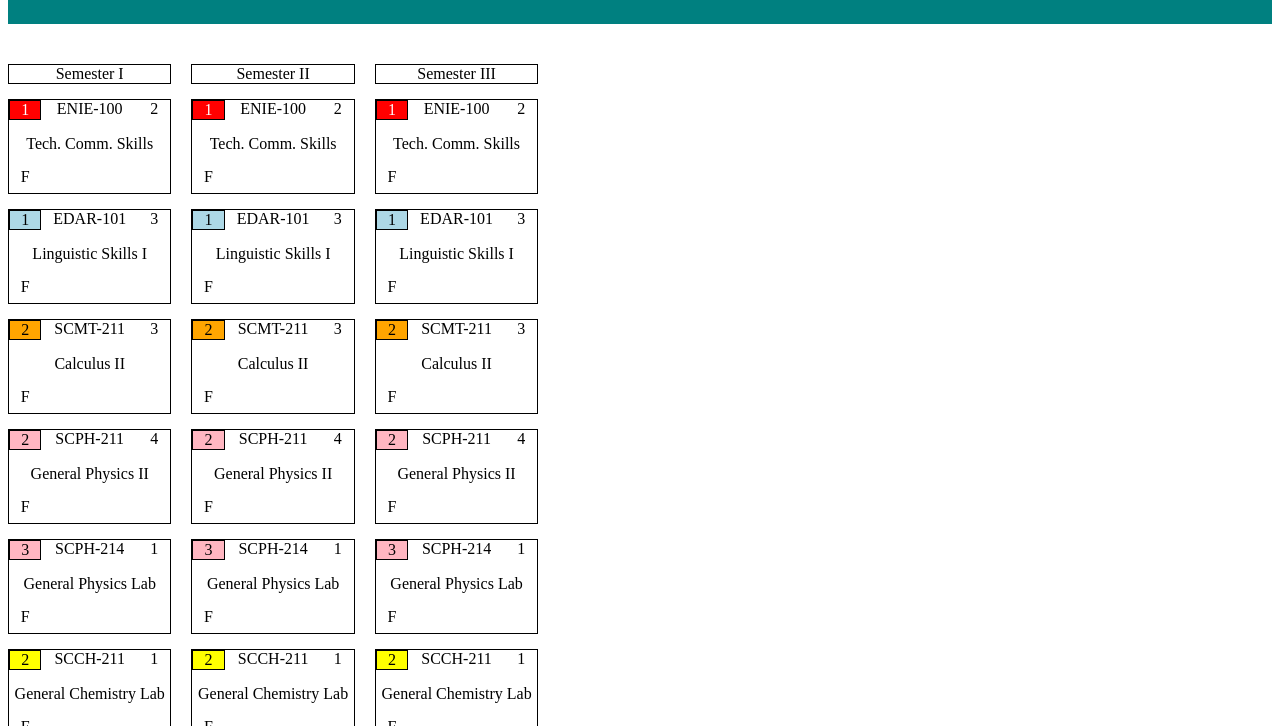
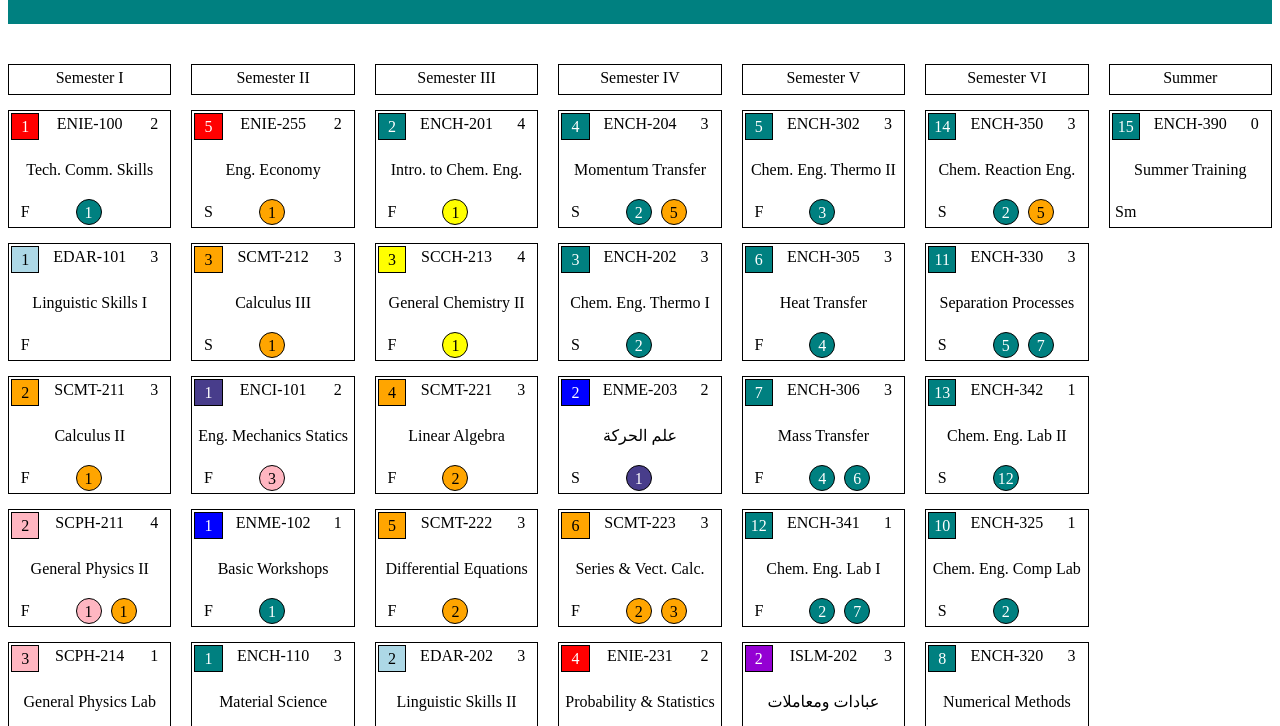
Before and after one commit to AhmadAlsaadi/che-chart, a plain HTML site: page home.html in a window 1280 px wide. Shown: the part 74-800 px from the top of the page. Drawn offline with nearby package versions, Linux system fonts and the light colour scheme.

Commit message:
courses completed with proper format

```diff
--- a/d3code.js
+++ b/d3code.js
@@ -1,4 +1,11 @@
 var preReq=[];
+curr.forEach(function(d){
+	d.courses.forEach(function(p){
+		if(p.pre!=undefined){
+		preReq.push(p.pre)}
+	})
+})
+console.log(preReq)
 const container=d3.select(".grid-container")     //specify grid-container div to work with.
 
 const semesters=container.selectAll(".semester").data(curr).enter().append("div").attr("class","semester");   // creating number of semesters offered.
@@ -8,11 +15,5 @@ const courses=semesters.selectAll(".course-grid").data(d=>d.courses).enter().app
 const course=courses.selectAll(".course").data(d=>d.name).enter().append("div").attr("class",(d,i)=>course_tags[i])
 course.filter(function(d,i) { return i < 5 }).append('p').text(d=>d);
 
-console.log(d3.selectAll(".course-pre"))
- console.log(semesters.data(d=>d.pre))
-
-
-
-//console.log(d3.selectAll(".course-pre").selectAll(".required").data(function(d,i){
-
-  //console.log(d)}).enter().append("div").attr("class","required").append("p").text(d=>d));
+const preRequisit=d3.selectAll(".course-pre").data(preReq)
+preRequisit.selectAll(".pre").data(d=>d).enter().append("div").attr("class",d=>d[1].slice(0,4)+" required").append("p").text(d=>d[0])
--- a/d3courses.js
+++ b/d3courses.js
@@ -2,27 +2,27 @@
 var allcourses={
     ENCH:{
         ENCH110:["1","ENCH-110","3","Material Science","S",[1,2]],
-        ENCH201:["ench","2","ENCH-201","4","Intro. to Chem. Eng.","F",[1]],
-        ENCH202:["ench","3","ENCH-202","3","Chem. Eng. Thermodynamics I","S",[1]],
-        ENCH204:["ench","4","ENCH-204","3","Momentum Transfer","S",[1]],
-        ENCH302:["ench","5","ENCH-302","3","Chem. Eng. Thermodynamics II","F",[1]],
-        ENCH305:["ench","6","ENCH-305","3","Heat Transfer","F",[1]],
-        ENCH306:["ench","7","ENCH-306","3","Mass Transfer","F",[1]],
-        ENCH320:["ench","8","ENCH-320","3","Numerical Methods","S",[1]],
-        ENCH421:["ench","9","ENCH-421","3","Process Control","F",[1]],
-        ENCH325:["ench","10","ENCH-325","1","Chem. Eng. Computer Lab","S",[1]],
-        ENCH330:["ench","11","ENCH-330","3","Separation Processes","S",[1]],
-        ENCH341:["ench","12","ENCH-341","1","Chem. Eng. Lab I","F",[1]],
-        ENCH342:["ench","13","ENCH-342","1","Chem. Eng. Lab II","S",[1]],
-        ENCH350:["ench","14","ENCH-350","3","Chem. Reaction Eng.","S",[1]],
-        ENCH390:["ench","15","ENCH-390","0","Summer Training","Sm",[1]],
-        ENCH420:["ench","16","ENCH-420","3","Process Design & Economics","F",[1]],
-        ENCH422:["ench","17","ENCH-422","3","Process Safety Management","S",[1]],
-        ENCH426:["ench","18","ENCH-426","3","Process Integ. & Optimz.","S",[1]],
-        ENCH499:["ench","19","ENCH-499","4","Senior Design Project","F",[1]],
-        ENCHX:["ench","20","ENCH-X","3","Chem. Eng. Elective I","F",[1]],
-        ENCHXX:["ench","21","ENCH-XX","3","Chem. Eng. Elective II","S",[1]],
-        ENCHXXX:["ench","22","ENCH-XXX","3","Chem. Eng. Elective III","S",[1]],
+        ENCH201:["2","ENCH-201","4","Intro. to Chem. Eng.","F",[1]],
+        ENCH202:["3","ENCH-202","3","Chem. Eng. Thermo I","S",[1]],
+        ENCH204:["4","ENCH-204","3","Momentum Transfer","S",[1]],
+        ENCH302:["5","ENCH-302","3","Chem. Eng. Thermo II","F",[1]],
+        ENCH305:["6","ENCH-305","3","Heat Transfer","F",[1]],
+        ENCH306:["7","ENCH-306","3","Mass Transfer","F",[1]],
+        ENCH320:["8","ENCH-320","3","Numerical Methods","S",[1]],
+        ENCH421:["9","ENCH-421","3","Process Control","F",[1]],
+        ENCH325:["10","ENCH-325","1","Chem. Eng. Comp Lab","S",[1]],
+        ENCH330:["11","ENCH-330","3","Separation Processes","S",[1]],
+        ENCH341:["12","ENCH-341","1","Chem. Eng. Lab I","F",[1]],
+        ENCH342:["13","ENCH-342","1","Chem. Eng. Lab II","S",[1]],
+        ENCH350:["14","ENCH-350","3","Chem. Reaction Eng.","S",[1]],
+        ENCH390:["15","ENCH-390","0","Summer Training","Sm",[1]],
+        ENCH420:["16","ENCH-420","3","Proc Design & Econ","F",[1]],
+        ENCH422:["17","ENCH-422","3","Proc. Safety Manag","S",[1]],
+        ENCH426:["18","ENCH-426","3","Proc Integ. & Optimz.","S",[1]],
+        ENCH499:["19","ENCH-499","4","Senior Design Project","F",[1]],
+        ENCHX:["20","ENCH-X","3","Chem. Eng. Elective I","F",[1]],
+        ENCHXX:["21","ENCH-XX","3","Chem. Eng. Elective II","S",[1]],
+        ENCHXXX:["22","ENCH-XXX","3","Chem. Eng. Elect. III","S",[1]],
 
         },
     ENME:{
@@ -31,72 +31,72 @@ var allcourses={
         ENME203:["2","ENME-203","2","علم الحركة","S",[1]],
         },
     ENIE:{
-        ENIE100:["1","ENIE-100","2","Tech. Comm. Skills","F",[1,2,3]],
+        ENIE100:["1","ENIE-100","2","Tech. Comm. Skills","F",[1]],
         ENIE202:["2","ENIE-202","2","Intro. to Eng. Design","S",[1]],
-        ENIE203:["enie","3","ENIE-203","1","Prof. Ethics for Eng.","S",[1]],
-        ENIE231:["enie","4","ENIE-231","2","Probability & Statistics","S",[1]],
+        ENIE203:["3","ENIE-203","1","Prof. Ethics for Eng.","S",[1]],
+        ENIE231:["4","ENIE-231","2","Probability & Statistics","S",[1]],
         ENIE255:["5","ENIE-255","2","Eng. Economy","S",[1]]
 
         },
     ISLM:{
-        ISLM201:["islm","1","ISLM-201","3","عبادات ومعاملات","S",[1]],
-        ISLM202:["islm","2","ISLM-202","3","عبادات ومعاملات","F",[1]],
-        ISLM303:["islm","3","ISLM-303","3","عبادات ومعاملات","F",[1]],
+        ISLM201:["1","ISLM-201","3","عبادات ومعاملات","S",[1]],
+        ISLM202:["2","ISLM-202","3","عبادات ومعاملات","F",[1]],
+        ISLM303:["3","ISLM-303","3","عبادات ومعاملات","F",[1]],
 
         },
     XXXX:{
-        XXXXI:["free","1","XXXX-001","3","Free Course I","F|S",[1]],
-        XXXXII:["free","2","XXXX-002","3","Free Course II","F|S",[1]],
+        XXXXI:["1","FREE-001","3","Free Course I","F|S",[1]],
+        XXXXII:["2","FREE-002","3","Free Course II","F|S",[1]],
 
         },
     ENEE:{
-        ENEE101:["1","ENEE-101","3","Computer Programming","S",[1]],
-        ENEE305:["enee","2","ENEE-305","3","Fund. of Elec. Circuits","S",[1]],
+        ENEE101:["1","ENEE-101","3","Comp. Programming","S",[1]],
+        ENEE305:["2","ENEE-305","3","Fund. of Elec. Circuits","S",[1]],
         },
     SCCH:{
-        SCCH101:["scch","1","SCCH-101","3","General Chemistry I","F",[1]],
+        SCCH101:["1","SCCH-101","3","General Chemistry I","F",[1]],
         SCCH211:["2","SCCH-211","1","General Chemistry Lab","F",[1]],
-        SCCH213:["scch","3","SCCH-213","4","General Chemistry II","F",[1]],
-        SCCH215:["scch","4","SCCH-215","4","Organic Chemistry","F",[1]],
+        SCCH213:["3","SCCH-213","4","General Chemistry II","F",[1]],
+        SCCH215:["4","SCCH-215","4","Organic Chemistry","F",[1]],
         },
     SCPH:{
-        SCPH101:["scph","1","SCPH-101","4","General Physics I","F",[1]],
+        SCPH101:["1","SCPH-101","4","General Physics I","F",[1]],
         SCPH211:["2","SCPH-211","4","General Physics II","F",[1]],
         SCPH214:["3","SCPH-214","1","General Physics Lab","F",[1]],
         },
     EDAR:{
         EDAR101:["1","EDAR-101","3","Linguistic Skills I","F",[1]],
-        EDAR202:["edar","2","EDAR-202","3","Linguistic Skills II","F",[1]],
+        EDAR202:["2","EDAR-202","3","Linguistic Skills II","F",[1]],
         },
     ENCI:{
         ENCI101:["1","ENCI-101","2","Eng. Mechanics Statics","F",[1]],
         },
     EIPR:{
-        EIPR102:["eipr","1","EIPR-102","2","English Language II","F",[1]],
+        EIPR102:["1","EIPR-102","2","English Language II","F",[1]],
     },
     CCIT:{
-        CCIT100:["ccit","1","CCIT-100","2","Computer Skills","F",[1]],
+        CCIT100:["1","CCIT-100","2","Computer Skills","F",[1]],
         },
     SCMT:{
         SCMT101:["1","SCMT-101","3","Calculus I","F",[1]],
         SCMT211:["2","SCMT-211","3","Calculus II","F",[1]],
         SCMT212:["3","SCMT-212","3","Calculus III","S",[1]],
         SCMT221:["4","SCMT-221","3","Linear Algebra","F",[1]],
-        SCMT222:["scmt","5","SCMT-222","3","Differential Equations","F",[1]],
-        SCMT223:["scmt","6","SCMT-223","3","Series & Vect. Calculus","F",[1]],
+        SCMT222:["5","SCMT-222","3","Differential Equations","F",[1]],
+        SCMT223:["6","SCMT-223","3","Series & Vect. Calc.","F",[1]],
         },
     ENWS:{
-        ENWS201:["ENWS","1","ENWS-201","3","Introduction to water treatment","F",[1]],
-        ENWS301:["ENWS","2","ENWS-301","3","Thermal Desalination Technologies","F",[1]],
-        ENWS302:["ENWS","3","ENWS-302","3","Calculus III","S",[1]],
-        ENWS402:["ENWS","4","ENWS-401","3","Reverse Osmosis","F",[1]],
-        ENWS403:["ENWS","5","ENWS-402","3","Emerging desalination Technlogies","F",[1]],
-        ENWS411:["ENWS","6","ENWS-411","3","Water Management and Field Investigations","F",[1]],
-        ENWS390:["ENWS","7","ENWS-390","3","Summer Training","F",[1]],
-        ENWS499:["ENWS","8","ENWS-499","3","Project Design","F",[1]],
-        ENWSX:["ENWS","9","ENWS-X","3","Elective course I","F",[1] ],
-        ENWSXX:["ENWS","10","ENWS-XX","3","Elective course II","F",[1]],
-        ENWSXXX:["ENWS","11","ENWS-XXX","3","Elective course III","F",[1]],
+        ENWS201:["1","ENWS-201","3","Introduction to water treatment","F",[1]],
+        ENWS301:["2","ENWS-301","3","Thermal Desalination Technologies","F",[1]],
+        ENWS302:["3","ENWS-302","3","Calculus III","S",[1]],
+        ENWS402:["4","ENWS-401","3","Reverse Osmosis","F",[1]],
+        ENWS403:["5","ENWS-402","3","Emerging desalination Technlogies","F",[1]],
+        ENWS411:["6","ENWS-411","3","Water Management and Field Investigations","F",[1]],
+        ENWS390:["7","ENWS-390","3","Summer Training","F",[1]],
+        ENWS499:["8","ENWS-499","3","Project Design","F",[1]],
+        ENWSX:["9","ENWS-X","3","Elective course I","F",[1] ],
+        ENWSXX:["10","ENWS-XX","3","Elective course II","F",[1]],
+        ENWSXXX:["11","ENWS-XXX","3","Elective course III","F",[1]],
         },
 
 };
@@ -105,128 +105,86 @@ const course_tags=["course-no","course-code","course-credit","course-title","cou
 const curr=[
 
     {name:"semester1", courses:[
-        {name:["","Semester I"],pre:[2]},
+        {name:["","Semester I"]},
         {name:allcourses.ENIE.ENIE100,pre:[allcourses.ENCH.ENCH110]},
-        {name:allcourses.EDAR.EDAR101,pre:[allcourses.ENCH.ENCH110]},
-        {name:allcourses.SCMT.SCMT211,pre:[allcourses.ENCH.ENCH110]},
-        {name:allcourses.SCPH.SCPH211,pre:[allcourses.ENCH.ENCH110]},
-        {name:allcourses.SCPH.SCPH214,pre:[allcourses.ENCH.ENCH110]},
-        {name:allcourses.SCCH.SCCH211,pre:[allcourses.ENCH.ENCH110]},
-        {name:allcourses.ENIE.ENIE202,pre:[allcourses.ENCH.ENCH110]},
+        {name:allcourses.EDAR.EDAR101,pre:[]},
+        {name:allcourses.SCMT.SCMT211,pre:[allcourses.SCMT.SCMT101]},
+        {name:allcourses.SCPH.SCPH211,pre:[allcourses.SCPH.SCPH101,allcourses.SCMT.SCMT101]},
+        {name:allcourses.SCPH.SCPH214,pre:[allcourses.SCPH.SCPH101]},
+        {name:allcourses.SCCH.SCCH211,pre:[allcourses.SCCH.SCCH101]},
+
     ]},
     {name:"semester2", courses:[
-        {name:["","Semester II"],pre:[]},
-        {name:allcourses.ENIE.ENIE100,pre:[allcourses.ENCH.ENCH110]},
-        {name:allcourses.EDAR.EDAR101,pre:[allcourses.ENCH.ENCH110]},
-        {name:allcourses.SCMT.SCMT211,pre:[allcourses.ENCH.ENCH110]},
-        {name:allcourses.SCPH.SCPH211,pre:[allcourses.ENCH.ENCH110]},
-        {name:allcourses.SCPH.SCPH214,pre:[allcourses.ENCH.ENCH110]},
-        {name:allcourses.SCCH.SCCH211,pre:[allcourses.ENCH.ENCH110]},
-        {name:allcourses.ENIE.ENIE202,pre:[allcourses.ENCH.ENCH110]},
+        {name:["","Semester II"]},
+        {name:allcourses.ENIE.ENIE255,pre:[allcourses.SCMT.SCMT101]},
+        {name:allcourses.SCMT.SCMT212,pre:[allcourses.SCMT.SCMT101]},
+        {name:allcourses.ENCI.ENCI101,pre:[allcourses.SCPH.SCPH214]},
+        {name:allcourses.ENME.ENME102
+            ,pre:[allcourses.ENCH.ENCH110]},
+        {name:allcourses.ENCH.ENCH110,pre:[allcourses.SCCH.SCCH211]},
+        {name:allcourses.ENEE.ENEE101,pre:[allcourses.SCMT.SCMT101]},
+        {name:allcourses.ENIE.ENIE202,pre:[allcourses.ENIE.ENIE100]},
     ]},
     {name:"semester3", courses:[
-        {name:["","Semester III"],pre:[]},
-        {name:allcourses.ENIE.ENIE100,pre:[allcourses.ENCH.ENCH110]},
-        {name:allcourses.EDAR.EDAR101,pre:[allcourses.ENCH.ENCH110]},
-        {name:allcourses.SCMT.SCMT211,pre:[allcourses.ENCH.ENCH110]},
-        {name:allcourses.SCPH.SCPH211,pre:[allcourses.ENCH.ENCH110]},
-        {name:allcourses.SCPH.SCPH214,pre:[allcourses.ENCH.ENCH110]},
-        {name:allcourses.SCCH.SCCH211,pre:[allcourses.ENCH.ENCH110]},
-        {name:allcourses.ENIE.ENIE202,pre:[allcourses.ENCH.ENCH110]},
-    ]}]
-/*
-    [
-        ["","Semester II"],allcourses.ENIE.ENIE100,allcourses.SCMT.SCMT212,allcourses.ENCI.ENCI101,allcourses.ENME.ENME102,allcourses.ENCH.ENCH110,allcourses.ENEE.ENEE101
-    ],
+        {name:["","Semester III"]},
+        {name:allcourses.ENCH.ENCH201,pre:[allcourses.SCCH.SCCH101]},
+        {name:allcourses.SCCH.SCCH213,pre:[allcourses.SCCH.SCCH101]},
+        {name:allcourses.SCMT.SCMT221,pre:[allcourses.SCMT.SCMT211]},
+        {name:allcourses.SCMT.SCMT222,pre:[allcourses.SCMT.SCMT211]},
+        {name:allcourses.EDAR.EDAR202,pre:[allcourses.EDAR.EDAR101]},
 
-    [
-        ["","Semester III"],allcourses.ENCH.ENCH110,allcourses.ENCH.ENCH110,allcourses.ENCH.ENCH110,allcourses.ENCH.ENCH110
-    ],
+    ]},
+    {name:"semester4", courses:[
+        {name:["","Semester IV"]},
+        {name:allcourses.ENCH.ENCH204,pre:[allcourses.ENCH.ENCH201,allcourses.SCMT.SCMT222]},
+        {name:allcourses.ENCH.ENCH202,pre:[allcourses.ENCH.ENCH201]},
+        {name:allcourses.ENME.ENME203,pre:[allcourses.ENCI.ENCI101]},
+        {name:allcourses.SCMT.SCMT223,pre:[allcourses.SCMT.SCMT211,allcourses.SCMT.SCMT212]},
+        {name:allcourses.ENIE.ENIE231,pre:[allcourses.SCMT.SCMT211]},
+        {name:allcourses.ISLM.ISLM201,pre:[]},
+        {name:allcourses.ENIE.ENIE203,pre:[allcourses.ENIE.ENIE100]},
+    ]},
+    {name:"semester5", courses:[
+        {name:["","Semester V"]},
+        {name:allcourses.ENCH.ENCH302,pre:[allcourses.ENCH.ENCH202]},
+        {name:allcourses.ENCH.ENCH305,pre:[allcourses.ENCH.ENCH204]},
+        {name:allcourses.ENCH.ENCH306,pre:[allcourses.ENCH.ENCH204,allcourses.ENCH.ENCH305]},
+        {name:allcourses.ENCH.ENCH341,pre:[allcourses.ENCH.ENCH201,allcourses.ENCH.ENCH306]},
+        {name:allcourses.ISLM.ISLM202,pre:[allcourses.ISLM.ISLM201]},
+        {name:allcourses.SCCH.SCCH215,pre:[allcourses.SCCH.SCCH213]},
+    ]},
+    {name:"semester6",courses:[
+        {name:["","Semester VI"]},
+        {name:allcourses.ENCH.ENCH350, pre:[allcourses.ENCH.ENCH201,allcourses.SCMT.SCMT222]},
+        {name:allcourses.ENCH.ENCH330, pre:[allcourses.ENCH.ENCH302,allcourses.ENCH.ENCH306]},
+        {name:allcourses.ENCH.ENCH342, pre:[allcourses.ENCH.ENCH341]},
+        {name:allcourses.ENCH.ENCH325, pre:[allcourses.ENCH.ENCH201]},
+        {name:allcourses.ENCH.ENCH320,pre:[allcourses.ENEE.ENEE101,allcourses.SCMT.SCMT222]},
+        {name:allcourses.ENEE.ENEE305, pre:[allcourses.SCPH.SCPH211]},
+        {name:allcourses.XXXX.XXXXI,pre:[]}
+    ]},
 
-    [
-        ["","Semester IV"],allcourses.ENCH.ENCH110,allcourses.ENCH.ENCH110,allcourses.ENCH.ENCH110,allcourses.ENCH.ENCH110
-    ],
+    {name:"semester7", courses:[
+        {name:["","Summer"]},
+        {name:allcourses.ENCH.ENCH390,pre:[]},
+    ]},
 
-    [
-        ["","Semester V"],allcourses.ENIE.ENIE100,allcourses.EDAR.EDAR101,allcourses.SCMT.SCMT211,allcourses.SCPH.SCPH211,allcourses.SCPH.SCPH214,allcourses.SCCH.SCCH211,allcourses.ENIE.ENIE202
-    ],
-
-    ]
-
-
-
-
-
-/*
-
-curriculum=[
-    {name:"semester8",values:
-[[courses.ENCH.ENCH422,[courses.ENCH.ENCH330,courses.ENCH.ENCH420]],
-               [courses.ENCH.ENCH426,[courses.ENCH.ENCH420]],
-               [courses.ENCH.ENCHXX,[]],
-               [courses.ENCH.ENCHXXX,[]],
-               [courses.XXXX.XXXXII,[]]
+    {name:"semester7", courses:[
+        {name:["","Semester VII"]},
+        {name:allcourses.ENCH.ENCH421,pre:[allcourses.ENCH.ENCH350,allcourses.ENCH.ENCH330]},
+        {name:allcourses.ENCH.ENCH420, pre:[allcourses.ENCH.ENCH330,allcourses.ENCH.ENCH325]},
+        {name:allcourses.ENCH.ENCH499,pre:[]},
+        {name:allcourses.ENCH.ENCHX,pre:[]},
+        {name:allcourses.ISLM.ISLM303, pre:[allcourses.ISLM.ISLM202]},
+        {name:allcourses.ENCH.ENCH390,pre:[]}
+    ]},
+    {name:"semester8",courses:[
+        {name:["","Semester VIII"]},
+        {name:allcourses.ENCH.ENCH422,pre:[allcourses.ENCH.ENCH330,allcourses.ENCH.ENCH420]},
+        {name:allcourses.ENCH.ENCH426,pre:[allcourses.ENCH.ENCH420]},
+        {name:allcourses.ENCH.ENCHXX,pre:[]},
+        {name:allcourses.ENCH.ENCHXXX,pre:[]},
+        {name:allcourses.XXXX.XXXXII,pre:[]}
         ]},
 
-        //semester7
-        {name:"semester7", values:[[courses.ENCH.ENCH421,[courses.ENCH.ENCH350,courses.ENCH.ENCH330]],
-                [courses.ENCH.ENCH420,[courses.ENCH.ENCH330,courses.ENCH.ENCH325]],
-                [courses.ENCH.ENCH499,[]],
-                [courses.ENCH.ENCHX,[]],
-                [courses.ISLM.ISLM303,[courses.ISLM.ISLM202]],
-        [courses.ENCH.ENCH390,[]]
-            ]},
-
-        //semester6
-        {name:"semester6",values:[[courses.ENCH.ENCH350,[courses.ENCH.ENCH201,courses.SCMT.SCMT222]],
-                [courses.ENCH.ENCH330,[courses.ENCH.ENCH302,courses.ENCH.ENCH306]],
-                [courses.ENCH.ENCH342,[courses.ENCH.ENCH341]],
-                [courses.ENCH.ENCH325,[courses.ENCH.ENCH201]],
-                [courses.ENCH.ENCH320,[courses.ENEE.ENEE101,courses.SCMT.SCMT222]],
-                [courses.ENEE.ENEE305,[courses.SCPH.SCPH211]],
-                [courses.XXXX.XXXXI,[]]
-            ]},
-        //semester5
-        {name:"semester5", values:[[courses.ENCH.ENCH302,[courses.ENCH.ENCH202]],
-                [courses.ENCH.ENCH305,[courses.ENCH.ENCH204]],
-                [courses.ENCH.ENCH306,[courses.ENCH.ENCH204,courses.ENCH.ENCH305]],
-                [courses.ENCH.ENCH341,[courses.ENCH.ENCH201,courses.ENCH.ENCH306]],
-                [courses.ISLM.ISLM202,[courses.ISLM.ISLM201]],
-                [courses.SCCH.SCCH215,[courses.SCCH.SCCH213]],
-            ]},
-        //semester4
-        {name:"semester4", values:[[courses.ENCH.ENCH202,[courses.ENCH.ENCH201]],
-                [courses.ENCH.ENCH204,[courses.ENCH.ENCH201,courses.SCMT.SCMT222]],
-                [courses.ENME.ENME203,[courses.ENCI.ENCI101]],
-                [courses.SCMT.SCMT223,[courses.SCMT.SCMT211,courses.SCMT.SCMT212]],
-                [courses.ENIE.ENIE231,[courses.SCMT.SCMT211]],
-                [courses.ISLM.ISLM201,[]],
-                [courses.ENIE.ENIE203,[courses.ENIE.ENIE100]],
-            ]},
-        //semester3
-        {name:"semester3", value:[[courses.ENCH.ENCH201,[courses.SCCH.SCCH101]],
-                [courses.SCCH.SCCH213,[courses.SCCH.SCCH101]],
-                [courses.SCMT.SCMT221,[courses.SCMT.SCMT211]],
-                [courses.SCMT.SCMT222,[courses.SCMT.SCMT211]],
-                [courses.EDAR.EDAR202,[courses.EDAR.EDAR101]],
-            ]},
-        //semester2
-        {name:"semester2", value:[[courses.ENIE.ENIE255,[courses.SCMT.SCMT101]],
-                [courses.SCMT.SCMT212,[courses.SCMT.SCMT101]],
-                [courses.ENCI.ENCI101,[courses.SCPH.SCPH214]],
-                [courses.ENME.ENME102,[courses.ENME.ENME101]],
-                [courses.ENCH.ENCH110,[courses.SCCH.SCCH211]],
-                [courses.ENEE.ENEE101,[courses.CCIT.CCIT100,courses.SCMT.SCMT101]],
-                [courses.ENIE.ENIE202,[courses.ENIE.ENIE100]],
-            ]},
-        //semester1
-           {name:"semester1", value:[[courses.ENIE.ENIE100,[courses.EIPR.EIPR102]],
-                [courses.EDAR.EDAR101,[]],
-                [courses.SCMT.SCMT211,[courses.SCMT.SCMT101]],
-                [courses.SCPH.SCPH211,[courses.SCPH.SCPH101,courses.SCMT.SCMT101]],
-                [courses.SCPH.SCPH214,[courses.SCPH.SCPH101]],
-                [courses.SCCH.SCCH211,[courses.SCCH.SCCH101]],
-                [courses.ENIE.ENIE202,[]],
-            ]}
-        ];
-   */
+]
--- a/style.css
+++ b/style.css
@@ -1,6 +1,6 @@
 p{
 margin:0px;
-padding:0px;
+line-height:25px;
 }
 
 .grid-container{
@@ -23,15 +23,21 @@ padding:0px;
     border: 1px solid;
     margin:15px 0px;
 
+
 }
+.course-no{margin:2px}
 .course-code{
     grid-column:2/5;
+    grid-row:1/3
 }
+.Summ>.course-code,
 .Seme>.course-code{
     grid-column: 1/6;
-
 }
 
+.course-offer{
+    margin-top:2px;
+}
 .course-title{
     grid-column: 1/6;
     padding:15px 0px;
@@ -39,13 +45,7 @@ padding:0px;
 .course-credit{
     grid-column: 5/6;
 }
-.course-pre{
-    grid-column: 3/6;
-    display:grid;
-    grid-template-columns: repeat(3,25px);
-    grid-template-rows: repeat(1,25px);
-    column-gap: 5px;
-}
+
 header{
     background-color: teal;
     color:white;
@@ -53,56 +53,66 @@ header{
     padding: 5px;
     margin: 5px 0px 25px 0px;
 }
+.course-pre>.ENCH,
 .ENCH>.course-no  {
     background-color: teal;
     color: white;
     border: 1px solid black;
 }
+.course-pre>.ENME,
 .ENME>.course-no {
     background-color: blue;
     color: white;
     border: 1px solid black;
 }
+.course-pre>.ENIE,
 .ENIE>.course-no {
     background-color: red;
     color: white;
     border: 1px solid black;
 }
-.islm {
+.course-pre>.ISLM,
+.ISLM>.course-no {
     background-color: darkviolet;
     color: white;
     border: 1px solid black;
 }
-.free {
+.FREE>.course-no {
     background-color: black;
     color: white;
     border: 1px solid black;
 }
+.course-pre>.ENEE,
 .ENEE>.course-no {
     background-color: darkolivegreen;
     color: white;
     border: 1px solid black;
 }
+.course-pre>.SCCH,
 .SCCH>.course-no {
     background-color: yellow;
     color: black;
     border: 1px solid black;
 }
+.course-pre>.SCMT,
 .SCMT>.course-no {
     background-color: orange;
     color: black;
     border: 1px solid black;
 }
+.course-pre>.SCPH,
 .SCPH>.course-no {
     background-color: lightpink;
     color: black;
     border: 1px solid black;
 }
+.course-pre>.EDAR,
 .EDAR> .course-no {
     background-color: lightblue;
     color: black;
     border: 1px solid black;
 }
+.course-pre>.ENCI,
 .ENCI>.course-no {
     background-color: darkslateblue;
     color: white;
@@ -126,7 +136,7 @@ h2 {
 }
 
 
-circle:hover{
+.required:hover{
     stroke-width: 2px;
     cursor: pointer;
 }
@@ -140,9 +150,15 @@ text:hover{
 }
 
 .required{
-    background:green;
-    border-radius:12.5px;
+    border-radius:13px;
     color:white;
     margin:2px;
     text-align: center;
 }
+.course-pre{
+    grid-column: 3/6;
+    display:grid;
+    grid-template-columns: repeat(3,30px);
+    grid-template-rows: repeat(1,30px);
+    column-gap: 5px;
+}
```
